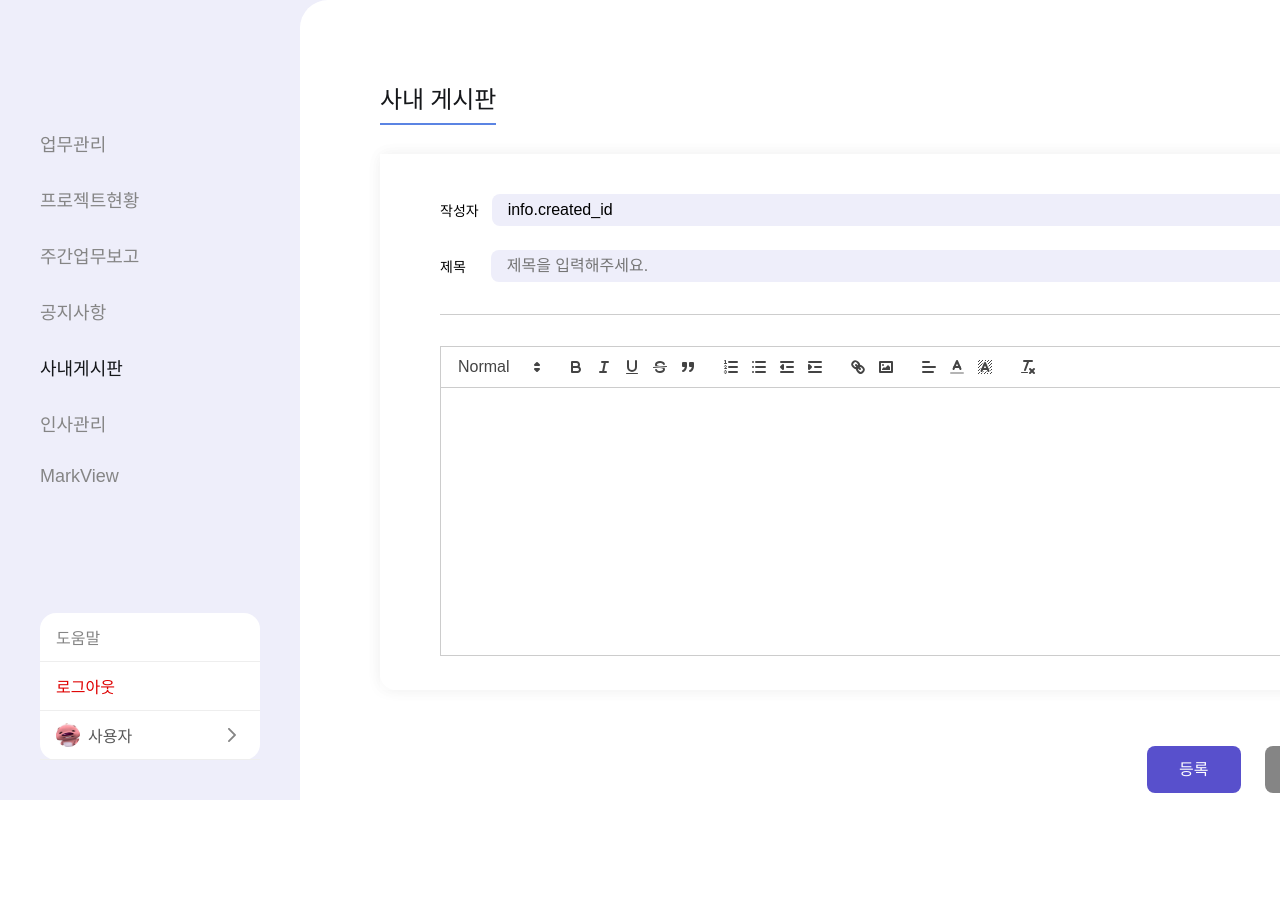
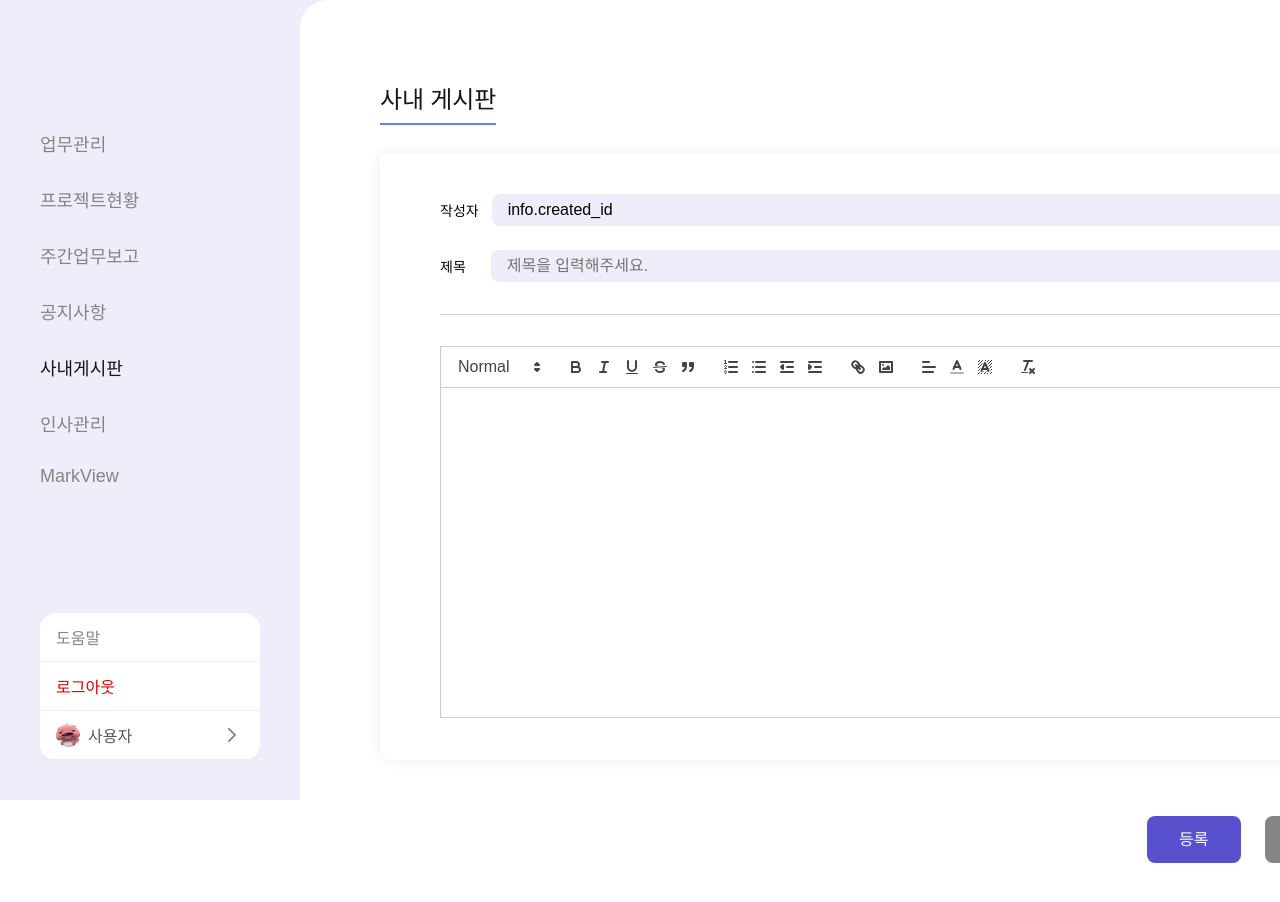
Before and after one commit to devdoyeon/markcloud-markgroup, a React (Create React App) app in the folder client/: page /board/write in a window 1280 px wide. Shown: the top 902 px of the page. Before the commit the page ends 800 px from the top, so only its background shows below. Built offline with nearby package versions, Linux system fonts and the light colour scheme; a web font is replaced by a local one.

Commit message:
modify: quill size && style

```diff
--- a/client/src/Styles/css/common.css
+++ b/client/src/Styles/css/common.css
@@ -138,7 +138,7 @@
   margin-bottom: 31px;
 }
 .container .content-wrap .board-wrap > .body-wrap .content {
-  height: 310px;
+  height: 661px;
   overflow-y: auto;
 }
 .container .content-wrap .btn-wrap {
--- a/client/src/Styles/scss/common.scss
+++ b/client/src/Styles/scss/common.scss
@@ -9,6 +9,7 @@
 .column {
   @include flex-style(column);
 }
+
 
 .commonBtn {
   background-color: $mainColor;
@@ -112,7 +113,7 @@
           margin-bottom: 31px;
         }
         .content {
-          height: 310px;
+          height: 661px;
           overflow-y: auto;
         }
       }
--- a/client/src/common/EditorComponent.jsx
+++ b/client/src/common/EditorComponent.jsx
@@ -47,7 +47,7 @@ class EditorComponent extends Component {
     return (
       <div style={{ width: '100%', height: 'auto' }}>
         <ReactQuill
-          style={{ height: '268px' }}
+          style={{ height: '330px' }}
           theme='snow'
           modules={this.modules}
           formats={this.formats}
```
